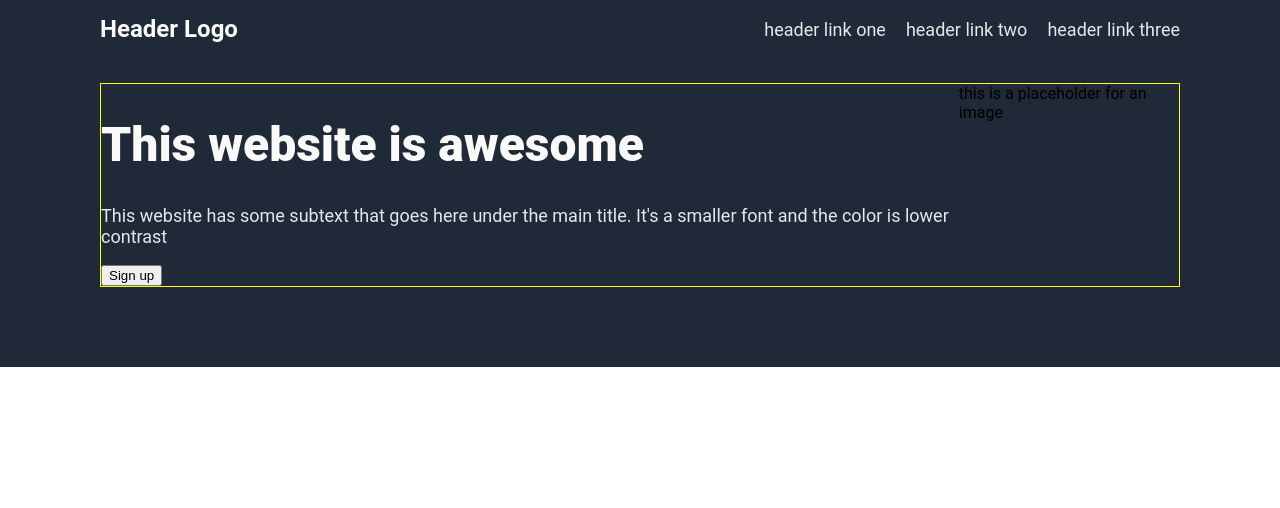
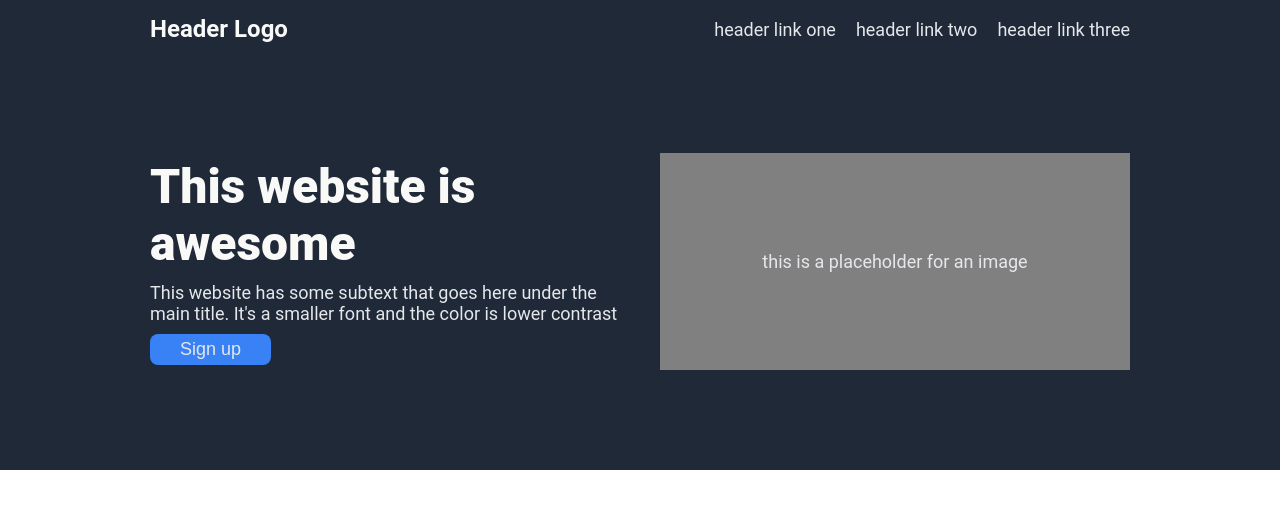
Before and after one commit to yarishilton/TOP-landing-page, a plain HTML site: page index.html in a window 1280 px wide. Drawn offline with Linux system fonts and the light colour scheme.

Commit message:
Complete styling of the first section

```diff
--- a/index.html
+++ b/index.html
@@ -19,12 +19,12 @@
         </div>
 
         <div class="hero">
-            <div>
+            <div class="left">
                 <h1>This website is awesome</h1>
                 <p>This website has some subtext that goes here under the main title. It's a smaller font and the color is lower contrast</p>
                 <button>Sign up</button>
             </div>
-            <div>this is a placeholder for an image</div>
+            <div class="right">this is a placeholder for an image</div>
         </div>
     </div>
 </body>
--- a/styles.css
+++ b/styles.css
@@ -5,28 +5,55 @@ body {
 
 .one {
     background-color: #1F2937;
-    padding: 15px 100px 80px;
+    padding: 15px 150px 100px;
 }
 
 .header {
     display: flex;
     justify-content: space-between;
     align-items: center;
-    margin-bottom: 40px;
+    margin-bottom: 110px;
 }
 
 .hero {
     display: flex;
-    border: 1px solid yellow;
+}
+
+.left, .right {
+    width: 500px;
+    flex: 1 1 auto;
+}
+
+.left{
+    padding: 5px 40px 5px 0;
+}
+
+.right {
+    display: flex;
+    justify-content: center;
+    align-items: center;
+    background-color: gray;
 }
 
 h1 {
     font-size: 48px;
     font-weight: 900;
     color: #F9FAF8;
+    margin: 0 0 10px 0;
 }
 
-p, a, footer {
+p{
+    margin: 0 0 10px 0;
+}
+
+button {
+    background-color: #3882F6;
+    padding: 5px 30px;
+    border-radius: 8px;
+    border: none;
+}
+
+p, a, .right, button, footer {
     color: #E5E7EB;
     font-size: 18px;
 }
```
